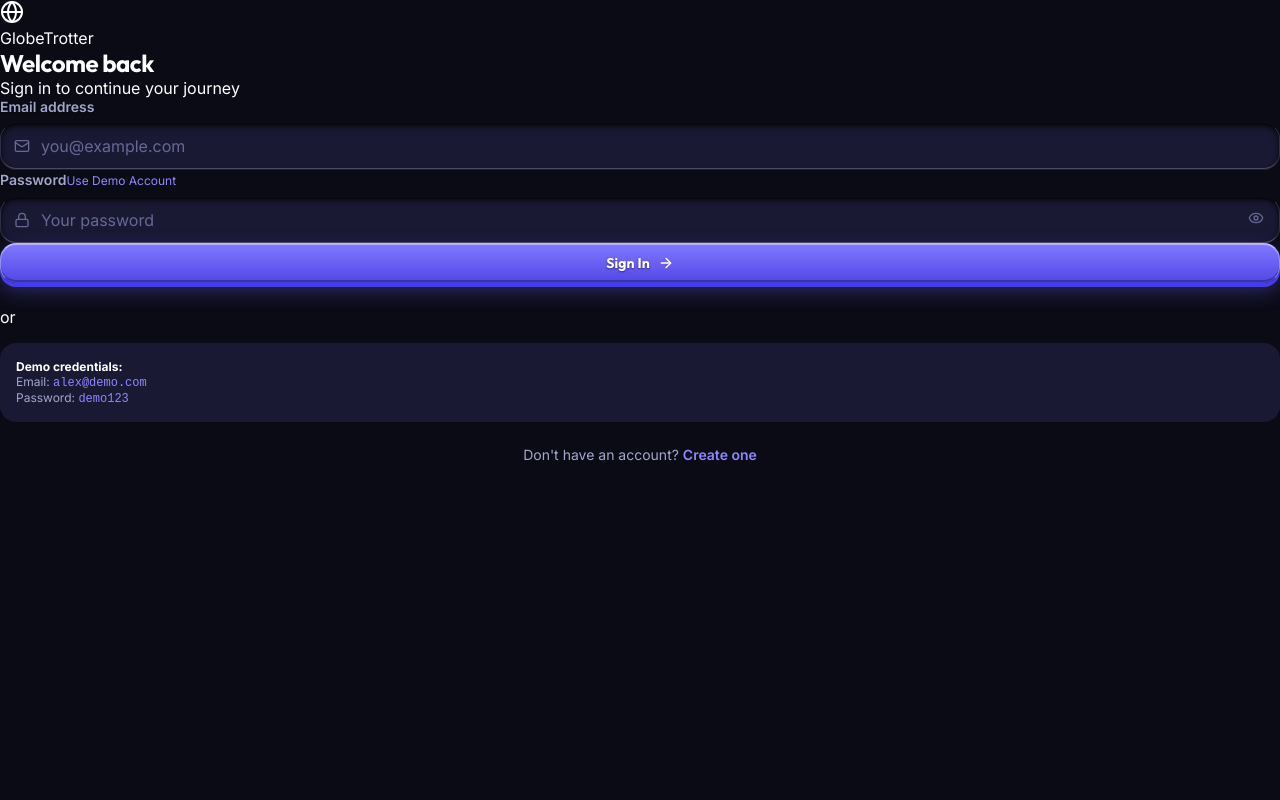
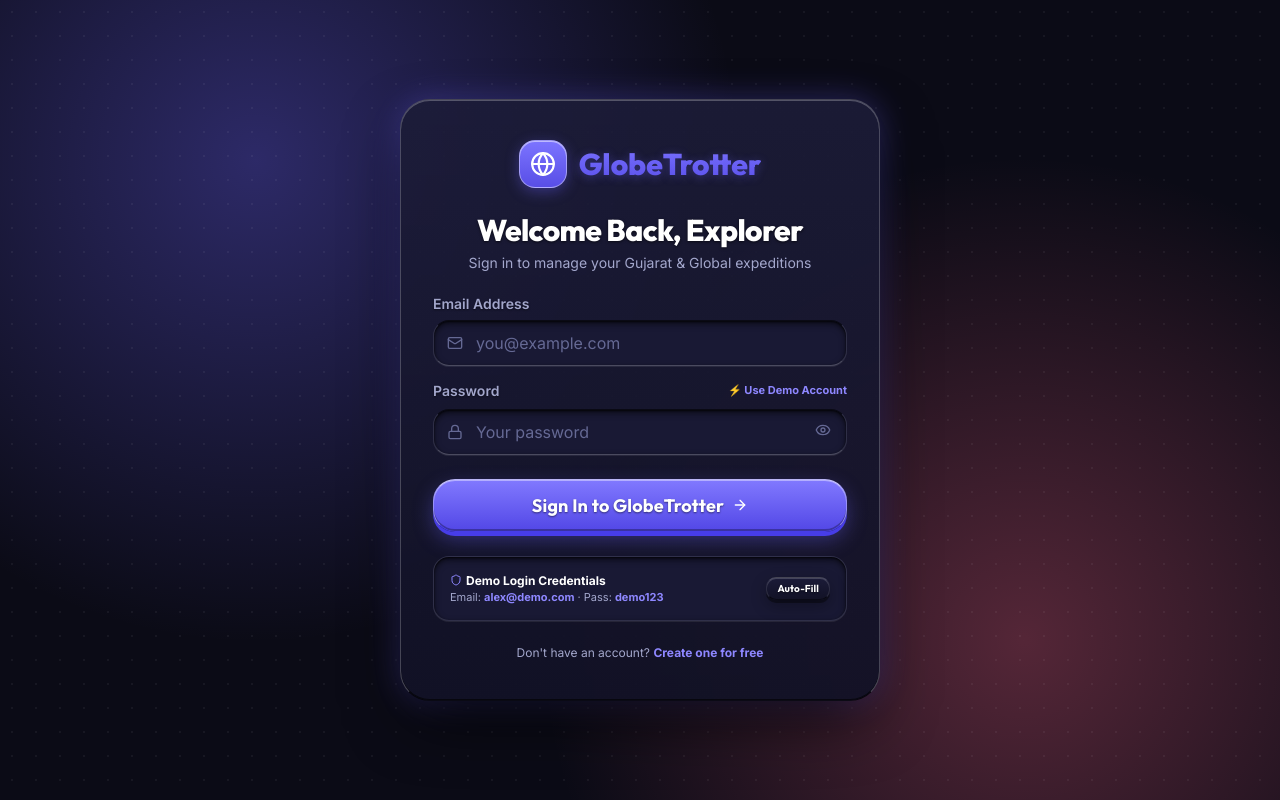
Before and after one commit to create2learn7238/Oddo-x-LDCE, a React (Vite) app: page /login in a window 1280 px wide. Built offline with nearby package versions, Linux system fonts and the light colour scheme; no server answers.

Commit message:
feat: polish auth design

```diff
--- a/src/index.css
+++ b/src/index.css
@@ -826,6 +826,203 @@ h1, h2, h3, h4, h5, h6 {
 .animate-float { animation: floatTactile 4s ease-in-out infinite; }
 
 /* ============================================================
+   AUTH LAYOUT & SKEUOMORPHIC PASSPORT CARD
+   ============================================================ */
+.auth-layout {
+  min-height: 100vh;
+  width: 100%;
+  display: flex;
+  align-items: center;
+  justify-content: center;
+  padding: var(--space-6);
+  background:
+    radial-gradient(circle at 20% 20%, var(--color-primary-glow) 0%, transparent 40%),
+    radial-gradient(circle at 80% 80%, var(--color-accent-glow) 0%, transparent 40%),
+    var(--color-bg);
+  position: relative;
+  overflow: hidden;
+}
+
+.auth-layout::before {
+  content: '';
+  position: absolute;
+  inset: 0;
+  background-image:
+    radial-gradient(rgba(255,255,255,0.05) 1px, transparent 1px);
+  background-size: 24px 24px;
+  pointer-events: none;
+}
+
+.auth-card {
+  width: 100%;
+  max-width: 480px;
+  background: var(--grad-card);
+  border: 1.5px solid var(--color-border-light);
+  border-bottom-color: var(--color-border-dark);
+  border-radius: var(--radius-xl);
+  padding: var(--space-10) var(--space-8);
+  box-shadow:
+    0 1px 0 rgba(255,255,255,0.25) inset,
+    0 -1px 0 rgba(0,0,0,0.6) inset,
+    0 24px 64px -12px rgba(0, 0, 0, 0.8),
+    0 0 32px var(--color-primary-glow);
+  position: relative;
+  z-index: 10;
+}
+
+.auth-logo {
+  display: flex;
+  align-items: center;
+  gap: var(--space-3);
+  margin-bottom: var(--space-6);
+  justify-content: center;
+}
+
+.auth-logo-icon {
+  width: 48px;
+  height: 48px;
+  border-radius: var(--radius-md);
+  background: var(--grad-primary);
+  border: 1px solid rgba(255,255,255,0.4);
+  box-shadow:
+    0 1px 0 rgba(255,255,255,0.5) inset,
+    0 4px 14px var(--color-primary-glow);
+  display: flex;
+  align-items: center;
+  justify-content: center;
+  font-size: 1.6rem;
+  color: #FFF;
+}
+
+.auth-logo-text {
+  font-family: var(--font-display);
+  font-size: var(--fs-2xl);
+  font-weight: var(--fw-extrabold);
+  background: var(--grad-primary);
+  -webkit-background-clip: text;
+  -webkit-text-fill-color: transparent;
+  text-shadow: 0 2px 10px var(--color-primary-glow);
+}
+
+.auth-title {
+  font-size: var(--fs-2xl);
+  font-weight: var(--fw-extrabold);
+  margin-bottom: var(--space-1);
+  text-align: center;
+  color: var(--color-text);
+  text-shadow: 0 1px 3px rgba(0,0,0,0.6);
+}
+
+.auth-subtitle {
+  font-size: var(--fs-sm);
+  color: var(--color-text-muted);
+  margin-bottom: var(--space-6);
+  text-align: center;
+}
+
+.auth-form {
+  display: flex;
+  flex-direction: column;
+  gap: var(--space-4);
+}
+
+.auth-divider {
+  display: flex;
+  align-items: center;
+  gap: var(--space-4);
+  margin: var(--space-6) 0;
+  color: var(--color-text-faint);
+  font-size: var(--fs-xs);
+  text-transform: uppercase;
+  letter-spacing: 0.08em;
+}
+
+.auth-divider::before,
+.auth-divider::after {
+  content: '';
+  flex: 1;
+  height: 1px;
+  background: var(--color-border);
+}
+
+.auth-demo-box {
+  background: var(--color-surface2);
+  border: 1px solid var(--color-border);
+  border-radius: var(--radius-md);
+  padding: var(--space-4);
+  margin-top: var(--space-4);
+  box-shadow: var(--skeuo-shadow-depressed);
+  font-size: var(--fs-xs);
+  color: var(--color-text-muted);
+}
+
+/* ============================================================
+   FLEX & UTILITIES
+   ============================================================ */
+.flex-between {
+  display: flex;
+  align-items: center;
+  justify-content: space-between;
+}
+
+.page-header {
+  margin-bottom: var(--space-8);
+}
+
+.page-title {
+  font-size: var(--fs-3xl);
+  font-weight: var(--fw-extrabold);
+  color: var(--color-text);
+  text-shadow: 0 2px 4px rgba(0,0,0,0.5);
+  line-height: 1.2;
+}
+
+.page-subtitle {
+  font-size: var(--fs-sm);
+  color: var(--color-text-muted);
+  margin-top: var(--space-1);
+}
+
+.empty-state {
+  text-align: center;
+  padding: var(--space-12) var(--space-6);
+  display: flex;
+  flex-direction: column;
+  align-items: center;
+  gap: var(--space-4);
+}
+
+.spinner {
+  width: 20px;
+  height: 20px;
+  border: 2px solid rgba(255,255,255,0.2);
+  border-top-color: var(--color-primary-light);
+  border-radius: 50%;
+  animation: spin 0.8s linear infinite;
+  display: inline-block;
+}
+
+@keyframes spin {
+  to { transform: rotate(360deg); }
+}
+
+.toast {
+  position: fixed;
+  bottom: var(--space-6);
+  right: var(--space-6);
+  padding: var(--space-3) var(--space-5);
+  border-radius: var(--radius-md);
+  font-size: var(--fs-sm);
+  font-weight: 600;
+  z-index: 9999;
+  box-shadow: 0 8px 24px rgba(0,0,0,0.6);
+  animation: scaleIn 200ms ease;
+}
+.toast-success { background: #10B981; color: #FFF; }
+.toast-error   { background: #EF4444; color: #FFF; }
+.toast-info    { background: #06B6D4; color: #FFF; }
+
+/* ============================================================
    RESPONSIVE LAYOUTS
    ============================================================ */
 @media (max-width: 900px) {
--- a/src/pages/Login.jsx
+++ b/src/pages/Login.jsx
@@ -1,6 +1,6 @@
 import { useState } from 'react'
 import { Link, useNavigate } from 'react-router-dom'
-import { Globe, Mail, Lock, Eye, EyeOff, ArrowRight } from 'lucide-react'
+import { Globe, Mail, Lock, Eye, EyeOff, ArrowRight, Sparkles, CheckCircle2, Shield } from 'lucide-react'
 import { useApp } from '../context/AppContext'
 import { loginUser } from '../utils/auth'
 
@@ -46,33 +46,36 @@ export default function Login() {
 
   return (
     <div className="auth-card animate-scaleIn">
+      {/* Brand Header */}
       <div className="auth-logo">
         <div className="auth-logo-icon">
-          <Globe size={24} color="#fff" />
+          <Globe size={26} color="#fff" />
         </div>
         <span className="auth-logo-text">GlobeTrotter</span>
       </div>
 
-      <h2 className="auth-title">Welcome back</h2>
-      <p className="auth-subtitle">Sign in to continue your journey</p>
+      <h2 className="auth-title">Welcome Back, Explorer</h2>
+      <p className="auth-subtitle">Sign in to manage your Gujarat & Global expeditions</p>
 
       {serverError && (
         <div style={{
           background: 'var(--color-danger-bg)',
-          border: '1px solid rgba(255,77,109,0.3)',
+          border: '1px solid rgba(239, 68, 68, 0.4)',
           borderRadius: 'var(--radius-md)',
           padding: 'var(--space-3) var(--space-4)',
           color: 'var(--color-danger)',
-          fontSize: 'var(--fs-sm)',
+          fontSize: 'var(--fs-xs)',
+          fontWeight: 600,
           marginBottom: 'var(--space-4)',
         }}>
-          {serverError}
+          ⚠️ {serverError}
         </div>
       )}
 
       <form className="auth-form" onSubmit={handleSubmit} noValidate>
+        {/* Email */}
         <div className="form-group">
-          <label className="form-label" htmlFor="login-email">Email address</label>
+          <label className="form-label" htmlFor="login-email">Email Address</label>
           <div style={{ position: 'relative' }}>
             <Mail size={16} style={{
               position: 'absolute', left: 14, top: '50%', transform: 'translateY(-50%)',
@@ -82,23 +85,27 @@ export default function Login() {
               id="login-email"
               type="email"
               className={`form-input ${errors.email ? 'error' : ''}`}
-              style={{ paddingLeft: 40 }}
+              style={{ paddingLeft: 42 }}
               placeholder="you@example.com"
               value={form.email}
               onChange={e => { setForm(f => ({ ...f, email: e.target.value })); setErrors(er => ({ ...er, email: '' })) }}
               autoComplete="email"
             />
           </div>
-          {errors.email && <span style={{ color: 'var(--color-danger)', fontSize: 'var(--fs-xs)' }}>{errors.email}</span>}
+          {errors.email && <span style={{ color: 'var(--color-danger)', fontSize: 'var(--fs-xs)', fontWeight: 600 }}>{errors.email}</span>}
         </div>
 
+        {/* Password */}
         <div className="form-group">
-          <div className="flex-between">
+          <div className="flex-between" style={{ marginBottom: 2 }}>
             <label className="form-label" htmlFor="login-password">Password</label>
-            <a href="#" style={{ fontSize: 'var(--fs-xs)', color: 'var(--color-primary-light)' }}
-              onClick={e => { e.preventDefault(); fillDemo() }}>
-              Use Demo Account
-            </a>
+            <button
+              type="button"
+              onClick={fillDemo}
+              style={{ fontSize: '11px', color: 'var(--color-primary-light)', fontWeight: 700, background: 'none', border: 'none', cursor: 'pointer' }}
+            >
+              ⚡ Use Demo Account
+            </button>
           </div>
           <div style={{ position: 'relative' }}>
             <Lock size={16} style={{
@@ -109,65 +116,73 @@ export default function Login() {
               id="login-password"
               type={showPass ? 'text' : 'password'}
               className={`form-input ${errors.password ? 'error' : ''}`}
-              style={{ paddingLeft: 40, paddingRight: 44 }}
+              style={{ paddingLeft: 42, paddingRight: 44 }}
               placeholder="Your password"
               value={form.password}
               onChange={e => { setForm(f => ({ ...f, password: e.target.value })); setErrors(er => ({ ...er, password: '' })) }}
               autoComplete="current-password"
             />
-            <button type="button" onClick={() => setShowPass(s => !s)} style={{
-              position: 'absolute', right: 12, top: '50%', transform: 'translateY(-50%)',
-              background: 'none', border: 'none', cursor: 'pointer', color: 'var(--color-text-faint)',
-              padding: 4,
-            }}>
+            <button
+              type="button"
+              onClick={() => setShowPass(s => !s)}
+              style={{
+                position: 'absolute', right: 12, top: '50%', transform: 'translateY(-50%)',
+                background: 'none', border: 'none', cursor: 'pointer', color: 'var(--color-text-faint)',
+                padding: 4,
+              }}
+            >
               {showPass ? <EyeOff size={16} /> : <Eye size={16} />}
             </button>
           </div>
-          {errors.password && <span style={{ color: 'var(--color-danger)', fontSize: 'var(--fs-xs)' }}>{errors.password}</span>}
+          {errors.password && <span style={{ color: 'var(--color-danger)', fontSize: 'var(--fs-xs)', fontWeight: 600 }}>{errors.password}</span>}
         </div>
 
+        {/* Submit Button */}
         <button
           type="submit"
-          className="btn btn-primary"
-          style={{ width: '100%', justifyContent: 'center', gap: 'var(--space-2)' }}
+          className="btn btn-primary btn-lg"
+          style={{ width: '100%', marginTop: 'var(--space-2)' }}
           disabled={loading}
           id="login-submit"
         >
           {loading ? (
             <>
-              <div className="spinner" style={{ width: 16, height: 16, borderWidth: 2 }} />
-              Signing in...
+              <div className="spinner" />
+              Verifying Travel Pass...
             </>
           ) : (
             <>
-              Sign In
-              <ArrowRight size={16} />
+              Sign In to GlobeTrotter <ArrowRight size={16} />
             </>
           )}
         </button>
       </form>
 
-      <div className="auth-divider" style={{ marginTop: 'var(--space-6)' }}>or</div>
-
-      <div style={{
-        background: 'var(--color-surface2)',
-        borderRadius: 'var(--radius-md)',
-        padding: 'var(--space-4)',
-        fontSize: 'var(--fs-xs)',
-        color: 'var(--color-text-muted)',
-        marginTop: 'var(--space-4)',
-      }}>
-        <strong style={{ color: 'var(--color-text)' }}>Demo credentials:</strong><br />
-        Email: <code style={{ color: 'var(--color-primary-light)' }}>alex@demo.com</code><br />
-        Password: <code style={{ color: 'var(--color-primary-light)' }}>demo123</code>
+      {/* Demo Credentials Box */}
+      <div className="auth-demo-box" style={{ marginTop: 'var(--space-6)', display: 'flex', alignItems: 'center', justifyContent: 'space-between', flexWrap: 'wrap', gap: 8 }}>
+        <div>
+          <div style={{ fontWeight: 700, color: 'var(--color-text)', display: 'flex', alignItems: 'center', gap: 4 }}>
+            <Shield size={12} color="var(--color-primary-light)" /> Demo Login Credentials
+          </div>
+          <div style={{ color: 'var(--color-text-muted)', fontSize: '11px', marginTop: 2 }}>
+            Email: <strong style={{ color: 'var(--color-primary-light)' }}>alex@demo.com</strong> · Pass: <strong style={{ color: 'var(--color-primary-light)' }}>demo123</strong>
+          </div>
+        </div>
+        <button
+          className="btn btn-secondary btn-sm"
+          onClick={fillDemo}
+          style={{ padding: '4px 10px', fontSize: '10px' }}
+        >
+          Auto-Fill
+        </button>
       </div>
 
-      <p style={{ textAlign: 'center', marginTop: 'var(--space-6)', fontSize: 'var(--fs-sm)', color: 'var(--color-text-muted)' }}>
+      <div style={{ textAlign: 'center', marginTop: 'var(--space-6)', fontSize: 'var(--fs-xs)', color: 'var(--color-text-muted)' }}>
         Don't have an account?{' '}
-        <Link to="/signup" style={{ color: 'var(--color-primary-light)', fontWeight: 600 }}>
-          Create one
+        <Link to="/signup" style={{ color: 'var(--color-primary-light)', fontWeight: 700 }}>
+          Create one for free
         </Link>
-      </p>
+      </div>
     </div>
   )
 }
--- a/src/pages/Signup.jsx
+++ b/src/pages/Signup.jsx
@@ -1,6 +1,6 @@
 import { useState } from 'react'
 import { Link, useNavigate } from 'react-router-dom'
-import { Globe, Mail, Lock, User, Eye, EyeOff, ArrowRight, Check } from 'lucide-react'
+import { Globe, Mail, Lock, User, Eye, EyeOff, ArrowRight, Check, Shield } from 'lucide-react'
 import { useApp } from '../context/AppContext'
 import { registerUser } from '../utils/auth'
 
@@ -53,35 +53,36 @@ export default function Signup() {
     }
   }
 
-  const field = (key, value, onChange) => {
+  const field = (key, value) => {
     setForm(f => ({ ...f, [key]: value }))
     if (errors[key]) setErrors(e => ({ ...e, [key]: '' }))
-    onChange && onChange(value)
   }
 
   return (
     <div className="auth-card animate-scaleIn">
+      {/* Brand Header */}
       <div className="auth-logo">
         <div className="auth-logo-icon">
-          <Globe size={24} color="#fff" />
+          <Globe size={26} color="#fff" />
         </div>
         <span className="auth-logo-text">GlobeTrotter</span>
       </div>
 
-      <h2 className="auth-title">Create your account</h2>
-      <p className="auth-subtitle">Start planning your dream trips today</p>
+      <h2 className="auth-title">Create Explorer Account</h2>
+      <p className="auth-subtitle">Join thousands planning Gujarat & Global expeditions</p>
 
       {serverError && (
         <div style={{
           background: 'var(--color-danger-bg)',
-          border: '1px solid rgba(255,77,109,0.3)',
+          border: '1px solid rgba(239, 68, 68, 0.4)',
           borderRadius: 'var(--radius-md)',
           padding: 'var(--space-3) var(--space-4)',
           color: 'var(--color-danger)',
-          fontSize: 'var(--fs-sm)',
+          fontSize: 'var(--fs-xs)',
+          fontWeight: 600,
           marginBottom: 'var(--space-4)',
         }}>
-          {serverError}
+          ⚠️ {serverError}
         </div>
       )}
 
@@ -90,120 +91,138 @@ export default function Signup() {
         <div className="form-group">
           <label className="form-label" htmlFor="signup-name">Full Name</label>
           <div style={{ position: 'relative' }}>
-            <User size={16} style={{ position:'absolute',left:14,top:'50%',transform:'translateY(-50%)',color:'var(--color-text-faint)',pointerEvents:'none' }} />
+            <User size={16} style={{ position: 'absolute', left: 14, top: '50%', transform: 'translateY(-50%)', color: 'var(--color-text-faint)', pointerEvents: 'none' }} />
             <input
               id="signup-name"
               type="text"
               className={`form-input ${errors.name ? 'error' : ''}`}
-              style={{ paddingLeft: 40 }}
+              style={{ paddingLeft: 42 }}
               placeholder="Jane Doe"
               value={form.name}
               onChange={e => field('name', e.target.value)}
               autoComplete="name"
             />
           </div>
-          {errors.name && <span style={{ color:'var(--color-danger)',fontSize:'var(--fs-xs)' }}>{errors.name}</span>}
+          {errors.name && <span style={{ color: 'var(--color-danger)', fontSize: 'var(--fs-xs)', fontWeight: 600 }}>{errors.name}</span>}
         </div>
 
         {/* Email */}
         <div className="form-group">
-          <label className="form-label" htmlFor="signup-email">Email address</label>
+          <label className="form-label" htmlFor="signup-email">Email Address</label>
           <div style={{ position: 'relative' }}>
-            <Mail size={16} style={{ position:'absolute',left:14,top:'50%',transform:'translateY(-50%)',color:'var(--color-text-faint)',pointerEvents:'none' }} />
+            <Mail size={16} style={{ position: 'absolute', left: 14, top: '50%', transform: 'translateY(-50%)', color: 'var(--color-text-faint)', pointerEvents: 'none' }} />
             <input
               id="signup-email"
               type="email"
               className={`form-input ${errors.email ? 'error' : ''}`}
-              style={{ paddingLeft: 40 }}
+              style={{ paddingLeft: 42 }}
               placeholder="you@example.com"
               value={form.email}
               onChange={e => field('email', e.target.value)}
               autoComplete="email"
             />
           </div>
-          {errors.email && <span style={{ color:'var(--color-danger)',fontSize:'var(--fs-xs)' }}>{errors.email}</span>}
+          {errors.email && <span style={{ color: 'var(--color-danger)', fontSize: 'var(--fs-xs)', fontWeight: 600 }}>{errors.email}</span>}
         </div>
 
         {/* Password */}
         <div className="form-group">
           <label className="form-label" htmlFor="signup-password">Password</label>
           <div style={{ position: 'relative' }}>
-            <Lock size={16} style={{ position:'absolute',left:14,top:'50%',transform:'translateY(-50%)',color:'var(--color-text-faint)',pointerEvents:'none' }} />
+            <Lock size={16} style={{ position: 'absolute', left: 14, top: '50%', transform: 'translateY(-50%)', color: 'var(--color-text-faint)', pointerEvents: 'none' }} />
             <input
               id="signup-password"
               type={showPass ? 'text' : 'password'}
               className={`form-input ${errors.password ? 'error' : ''}`}
-              style={{ paddingLeft: 40, paddingRight: 44 }}
+              style={{ paddingLeft: 42, paddingRight: 44 }}
               placeholder="Min. 6 characters"
               value={form.password}
               onChange={e => field('password', e.target.value)}
               autoComplete="new-password"
             />
-            <button type="button" onClick={() => setShowPass(s => !s)} style={{
-              position:'absolute',right:12,top:'50%',transform:'translateY(-50%)',
-              background:'none',border:'none',cursor:'pointer',color:'var(--color-text-faint)',padding:4,
-            }}>
+            <button
+              type="button"
+              onClick={() => setShowPass(s => !s)}
+              style={{
+                position: 'absolute', right: 12, top: '50%', transform: 'translateY(-50%)',
+                background: 'none', border: 'none', cursor: 'pointer', color: 'var(--color-text-faint)',
+                padding: 4,
+              }}
+            >
               {showPass ? <EyeOff size={16} /> : <Eye size={16} />}
             </button>
           </div>
+          {/* Password Strength Indicator */}
           {form.password && (
-            <div style={{ display:'flex',alignItems:'center',gap:'var(--space-2)',marginTop:'var(--space-1)' }}>
-              {[1,2,3,4].map(i => (
-                <div key={i} style={{
-                  flex:1, height:3, borderRadius:'var(--radius-full)',
-                  background: i <= strength ? strengthColor[strength] : 'var(--color-surface3)',
-                  transition:'background var(--transition-base)'
-                }} />
-              ))}
-              <span style={{ fontSize:'var(--fs-xs)',color:strengthColor[strength],minWidth:36,fontWeight:600 }}>
-                {strengthLabel[strength]}
-              </span>
+            <div style={{ marginTop: 4 }}>
+              <div style={{ display: 'flex', gap: 4, marginBottom: 2 }}>
+                {[1, 2, 3, 4].map(step => (
+                  <div
+                    key={step}
+                    style={{
+                      flex: 1,
+                      height: 4,
+                      borderRadius: 2,
+                      background: strength >= step ? strengthColor[strength] : 'var(--color-border)',
+                      transition: 'all 0.3s'
+                    }}
+                  />
+                ))}
+              </div>
+              <div style={{ fontSize: '10px', color: strengthColor[strength], fontWeight: 700, textAlign: 'right' }}>
+                {strengthLabel[strength]} Security
+              </div>
             </div>
           )}
-          {errors.password && <span style={{ color:'var(--color-danger)',fontSize:'var(--fs-xs)' }}>{errors.password}</span>}
+          {errors.password && <span style={{ color: 'var(--color-danger)', fontSize: 'var(--fs-xs)', fontWeight: 600 }}>{errors.password}</span>}
         </div>
 
-        {/* Confirm */}
+        {/* Confirm Password */}
         <div className="form-group">
           <label className="form-label" htmlFor="signup-confirm">Confirm Password</label>
           <div style={{ position: 'relative' }}>
-            <Lock size={16} style={{ position:'absolute',left:14,top:'50%',transform:'translateY(-50%)',color:'var(--color-text-faint)',pointerEvents:'none' }} />
+            <Lock size={16} style={{ position: 'absolute', left: 14, top: '50%', transform: 'translateY(-50%)', color: 'var(--color-text-faint)', pointerEvents: 'none' }} />
             <input
               id="signup-confirm"
-              type="password"
+              type={showPass ? 'text' : 'password'}
               className={`form-input ${errors.confirm ? 'error' : ''}`}
-              style={{ paddingLeft: 40, paddingRight: 44 }}
-              placeholder="Repeat password"
+              style={{ paddingLeft: 42 }}
+              placeholder="Confirm password"
               value={form.confirm}
               onChange={e => field('confirm', e.target.value)}
               autoComplete="new-password"
             />
-            {form.confirm && form.password === form.confirm && (
-              <Check size={16} style={{ position:'absolute',right:12,top:'50%',transform:'translateY(-50%)',color:'var(--color-success)' }} />
-            )}
           </div>
-          {errors.confirm && <span style={{ color:'var(--color-danger)',fontSize:'var(--fs-xs)' }}>{errors.confirm}</span>}
+          {errors.confirm && <span style={{ color: 'var(--color-danger)', fontSize: 'var(--fs-xs)', fontWeight: 600 }}>{errors.confirm}</span>}
         </div>
 
+        {/* Submit */}
         <button
           type="submit"
+          className="btn btn-primary btn-lg"
+          style={{ width: '100%', marginTop: 'var(--space-2)' }}
+          disabled={loading}
           id="signup-submit"
-          className="btn btn-primary"
-          style={{ width:'100%',justifyContent:'center',gap:'var(--space-2)',marginTop:'var(--space-2)' }}
-          disabled={loading}
         >
           {loading ? (
-            <><div className="spinner" style={{ width:16,height:16,borderWidth:2 }} /> Creating account...</>
+            <>
+              <div className="spinner" />
+              Creating Passport Profile...
+            </>
           ) : (
-            <>Create Account <ArrowRight size={16} /></>
+            <>
+              Create Account <ArrowRight size={16} />
+            </>
           )}
         </button>
       </form>
 
-      <p style={{ textAlign:'center',marginTop:'var(--space-6)',fontSize:'var(--fs-sm)',color:'var(--color-text-muted)' }}>
+      <div style={{ textAlign: 'center', marginTop: 'var(--space-6)', fontSize: 'var(--fs-xs)', color: 'var(--color-text-muted)' }}>
         Already have an account?{' '}
-        <Link to="/login" style={{ color:'var(--color-primary-light)',fontWeight:600 }}>Sign in</Link>
-      </p>
+        <Link to="/login" style={{ color: 'var(--color-primary-light)', fontWeight: 700 }}>
+          Sign in here
+        </Link>
+      </div>
     </div>
   )
 }
```
